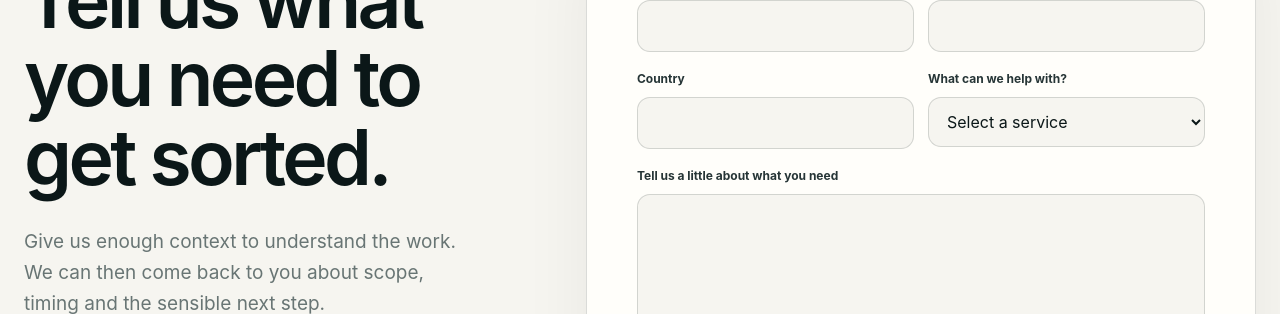
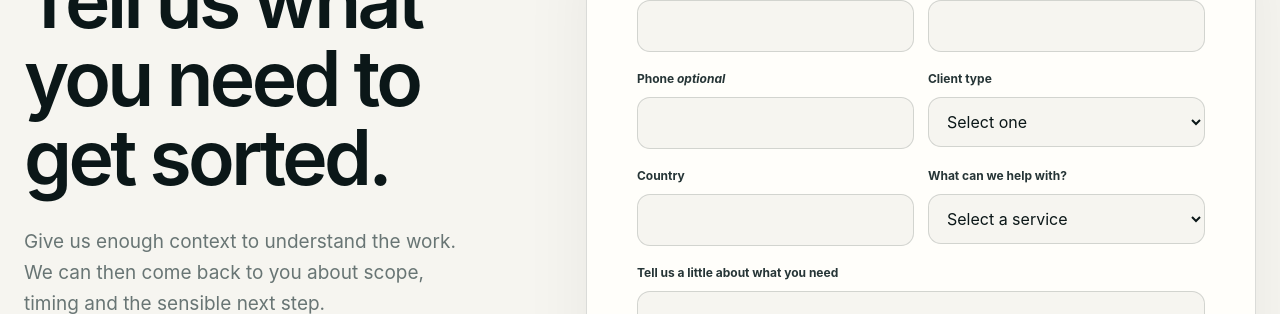
Before and after one commit to victoriashiel/Shiel-ltd, a Next.js app: page /contact in a window 1280 px wide. Shown: the part 290-604 px from the top of the page. Built offline with nearby package versions, Linux system fonts and the light colour scheme; no server answers.

Commit message:
feat: expand international enquiry form

```diff
--- a/components/contact-form.tsx
+++ b/components/contact-form.tsx
@@ -11,11 +11,13 @@ export function ContactForm() {
     const form = new FormData(event.currentTarget);
     const name = String(form.get("name") || "");
     const email = String(form.get("email") || "");
+    const phone = String(form.get("phone") || "");
+    const clientType = String(form.get("clientType") || "");
     const country = String(form.get("country") || "");
     const service = String(form.get("service") || "");
     const message = String(form.get("message") || "");
     const subject = encodeURIComponent(`Website enquiry from ${name}`);
-    const body = encodeURIComponent(`Name: ${name}\nEmail: ${email}\nCountry: ${country}\nService: ${service}\n\n${message}`);
+    const body = encodeURIComponent(`Name: ${name}\nEmail: ${email}\nPhone: ${phone || "Not provided"}\nClient type: ${clientType}\nCountry: ${country}\nService: ${service}\n\n${message}`);
     setStatus("ready");
     window.location.href = `mailto:${siteConfig.email}?subject=${subject}&body=${body}`;
   }
@@ -27,9 +29,22 @@ export function ContactForm() {
         <label><span>Email</span><input name="email" type="email" required autoComplete="email" /></label>
       </div>
       <div className="form-grid two-col">
-        <label><span>Country</span><input name="country" autoComplete="country-name" /></label>
+        <label><span>Phone <em>optional</em></span><input name="phone" type="tel" autoComplete="tel" inputMode="tel" /></label>
+        <label><span>Client type</span>
+          <select name="clientType" defaultValue="" required>
+            <option value="" disabled>Select one</option>
+            <option>Company / business</option>
+            <option>Founder / director</option>
+            <option>Contractor / freelancer</option>
+            <option>Individual</option>
+            <option>Other</option>
+          </select>
+        </label>
+      </div>
+      <div className="form-grid two-col">
+        <label><span>Country</span><input name="country" autoComplete="country-name" required /></label>
         <label><span>What can we help with?</span>
-          <select name="service" defaultValue="">
+          <select name="service" defaultValue="" required>
             <option value="" disabled>Select a service</option>
             <option>Company accounts</option><option>Tax & compliance</option><option>VAT</option>
             <option>Payroll</option><option>Bookkeeping & management accounts</option><option>International accounting</option><option>Something else</option>
@@ -37,7 +52,7 @@ export function ContactForm() {
         </label>
       </div>
       <label><span>Tell us a little about what you need</span><textarea name="message" rows={6} required /></label>
-      <label className="consent"><input type="checkbox" required /> <span>I agree that Shiel may use these details to respond to my enquiry.</span></label>
+      <label className="consent"><input name="consent" type="checkbox" required /> <span>I agree that Shiel may use these details to respond to my enquiry.</span></label>
       <div className="form-actions">
         <button className="button button-dark" type="submit">Send enquiry <span aria-hidden="true">↗</span></button>
         <p aria-live="polite">{status === "ready" ? "Your email app should open with the enquiry prepared." : "We only use these details to respond to your enquiry."}</p>
```
